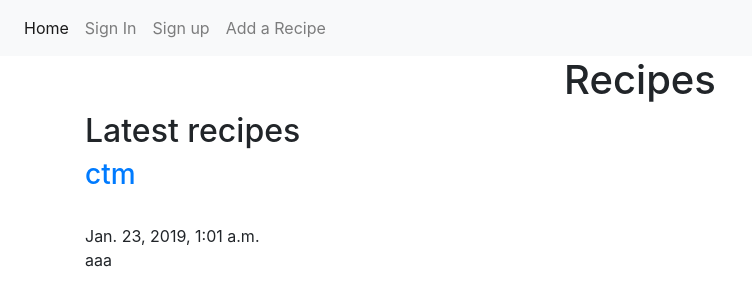
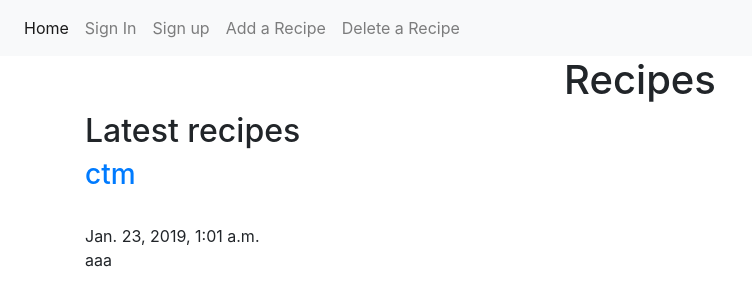
Before and after one commit to lalanamika/recipeproject, a Django app: page / in a window 1280 px wide. Shown: the top 300 px of the page, without its empty margins (0-752 px from the left). Run offline with Django 3.2, Linux system fonts and the light colour scheme; data comes from the database, SQL or seed files in the repository; both versions use the stored data as it was after the commit; some libraries are stand-ins or nearby versions.

Commit message:
added more functionality

```diff
--- a/recipeproject/recipes/templates/recipes/home.html
+++ b/recipeproject/recipes/templates/recipes/home.html
@@ -30,6 +30,9 @@
           <li class="nav-item">
             <a class="nav-link" href="{% url 'recipes:add' %}">Add a Recipe</a>
           </li>
+          <li class="nav-item">
+            <a class="nav-link" href="{% url 'recipes:delete' %}">Delete a Recipe</a>
+          </li>
         </ul>
       </div>
     </nav>
--- a/recipeproject/recipes/templates/recipes/recipe_details.html
+++ b/recipeproject/recipes/templates/recipes/recipe_details.html
@@ -39,7 +39,6 @@
       {{ recipe.content }}
       <br />
       <br />
-
     </div>
     <!-- Optional JavaScript -->
     <!-- jQuery first, then Popper.js, then Bootstrap JS -->
--- a/recipeproject/recipes/urls.py
+++ b/recipeproject/recipes/urls.py
@@ -6,4 +6,5 @@ app_name = 'recipes'
 urlpatterns = [
     path('add/', views.addrecipe, name='add'),
     re_path('(?P<recipe_id>[0-9]+)/$', views.recipe_details, name="recipe_details"),
+    path('delete/', views.deleterecipe, name='delete'),
 ]
--- a/recipeproject/recipes/views.py
+++ b/recipeproject/recipes/views.py
@@ -2,6 +2,7 @@ from django.shortcuts import render, redirect, get_object_or_404
 from django.contrib.auth.decorators import login_required
 from django.utils import timezone
 from .models import Recipe
+from django.http import Http404
 
 # Create your views here.
 @login_required # decorator that forces user to be logged in to proceed on this page
@@ -31,6 +32,21 @@ def home(request):
 
 def recipe_details(request, recipe_id):
     # retrive from db, given the id
-    recipe =get_object_or_404(Recipe, pk=recipe_id)
-    # return render(request, 'recipes/add.html')
+    recipe = get_object_or_404(Recipe, pk=recipe_id)
     return render(request, 'recipes/recipe_details.html', {'recipe':recipe})
+
+def deleterecipe(request):
+    if request.method == 'POST':
+        try:
+            if request.POST['recipe_del_id']:
+                recipe_del_id = request.POST['recipe_del_id']
+                recipe = get_object_or_404(Recipe, pk=recipe_del_id)
+                recipe.delete()
+                return render(request, 'recipes/delete.html', {'error':'Deletion was successful !'})
+            else:
+                return render(request, 'recipes/delete.html', {'error':'Error: Please specify a recipe id'})
+        except Http404:
+            return render(request, 'recipes/delete.html', {'error':'Error: The id was not found'})
+    else:
+        if request.method == 'GET':
+            return render(request, 'recipes/delete.html')
```
Also changed, not shown: recipeproject/recipes/templates/recipes/delete.html (added, +13 -0 lines), recipeproject/db.sqlite3, 1 other file.
